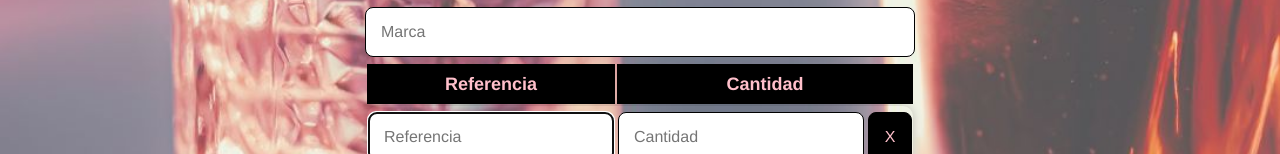
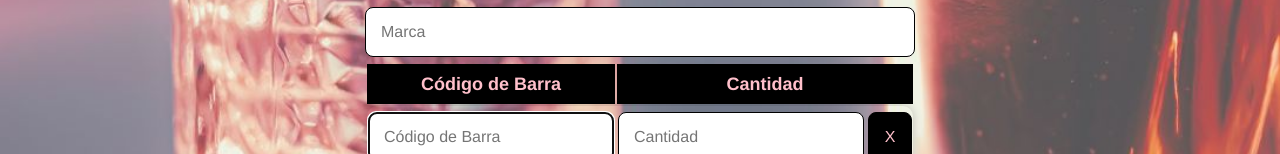
Before and after one commit to Aron2706/A-R-SOLUTIONS, a website: page public/LOGON1.HTML in a window 1280 px wide. Shown: the part 332-486 px from the top of the page. Drawn offline with nearby package versions, Linux system fonts and the light colour scheme.

Commit message:
Código de barra

```diff
--- a/public/LOGON1.HTML
+++ b/public/LOGON1.HTML
@@ -1,7 +1,6 @@
 <!DOCTYPE html>
 <link rel="stylesheet" href="ESTLOGON.CSS">
 <script src="basededatos.js"></script>
-<title>TESTER ATTENZA</title>
 <html lang="en">
 <head>
     <meta charset="UTF-8">
@@ -18,7 +17,7 @@
     <table id="dynamicTable">
     <thead>
       <tr class="HD">
-        <th>Referencia</th>
+        <th>Código de Barra</th>
         <th colspan="2">Cantidad</th>
       </tr>
     </thead>
--- a/public/basededatos.js
+++ b/public/basededatos.js
@@ -66,7 +66,7 @@ function addRow() {
   const deleteCell = newRow.insertCell(2);
 
   nameCell.innerHTML =
-    '<input autofocus type="text" placeholder="Referencia" class="name-input input-test" oninput="this.value = this.value.toUpperCase()" required">';
+    '<input autofocus type="text" placeholder="Código de Barra" class="name-input input-test" oninput="this.value = this.value.toUpperCase()" required">';
   emailCell.innerHTML =
     '<input type="number" min="0" placeholder="Cantidad" class="email-input input-test"  required">';
   deleteCell.innerHTML = '<button class="delete-button">X</button>';
```
